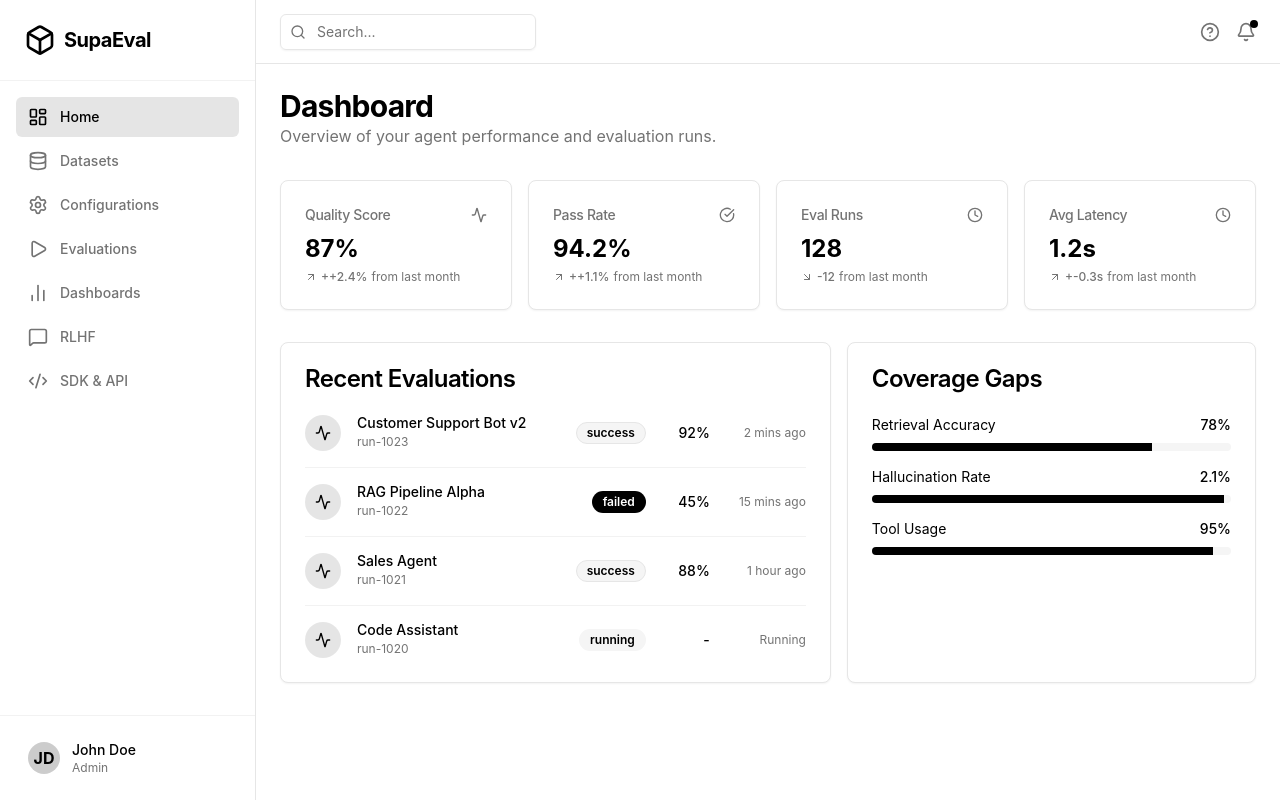
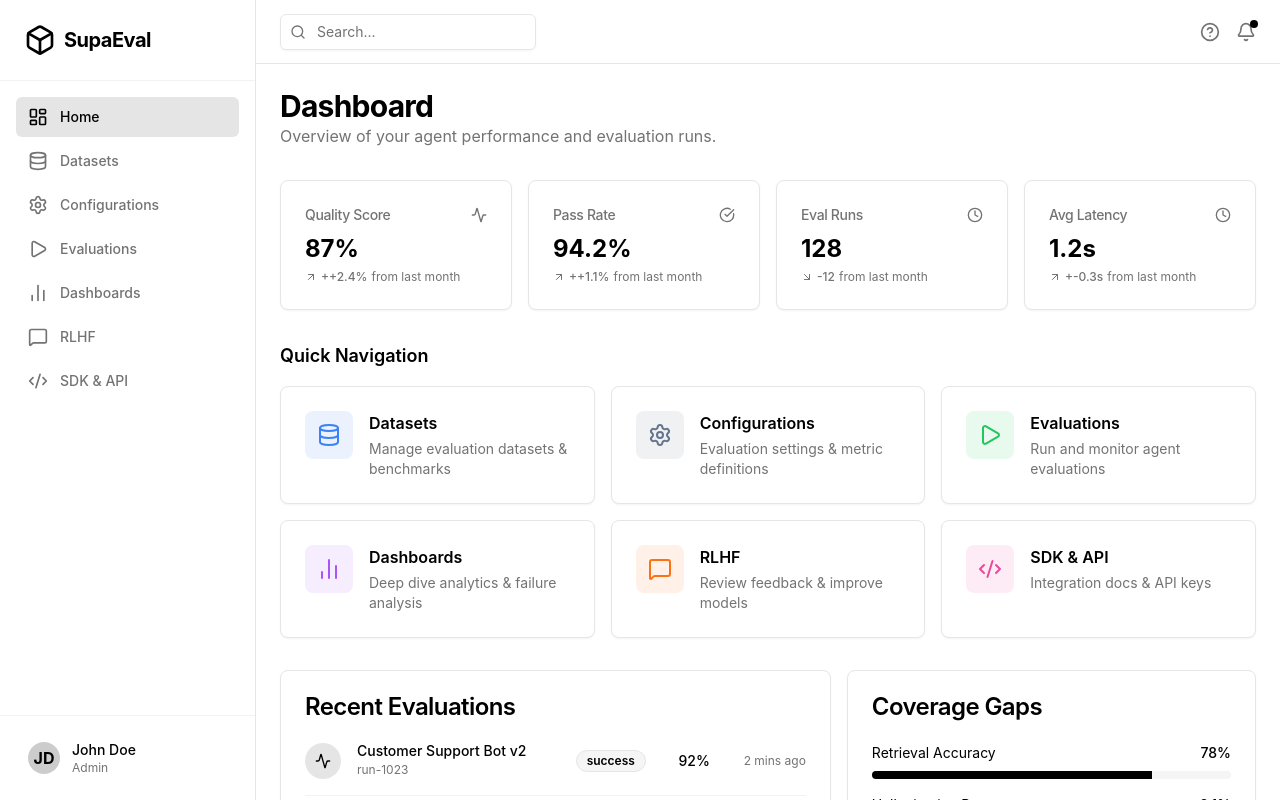
Before and after one commit to soumic28/supaeval-dashboards, a React (Vite) app: page / in a window 1280 px wide. Shown: the top 800 px of the page. Built offline with nearby package versions, Linux system fonts and the light colour scheme.

Commit message:
feat: Implement DashboardHome page displaying key statistics, recent evaluation runs, quick navigation, and coverage gaps.

```diff
--- a/src/pages/DashboardHome.tsx
+++ b/src/pages/DashboardHome.tsx
@@ -1,9 +1,12 @@
 import { Card, CardContent, CardHeader, CardTitle } from '@/components/ui/Card';
 import { Badge } from '@/components/ui/Badge';
-import { Activity, CheckCircle, Clock, ArrowUpRight, ArrowDownRight } from 'lucide-react';
+import { Activity, CheckCircle, Clock, ArrowUpRight, ArrowDownRight, Database, Settings, Play, BarChart2, MessageSquare, Code2, ArrowRight } from 'lucide-react';
 import { motion } from 'framer-motion';
+import { useNavigate } from 'react-router-dom';
 
 export default function DashboardHome() {
+    const navigate = useNavigate();
+
     const stats = [
         { title: "Quality Score", value: "87%", change: "+2.4%", trend: "up", icon: Activity },
         { title: "Pass Rate", value: "94.2%", change: "+1.1%", trend: "up", icon: CheckCircle },
@@ -16,6 +19,15 @@ export default function DashboardHome() {
         { id: "run-1022", name: "RAG Pipeline Alpha", status: "failed", score: "45%", time: "15 mins ago" },
         { id: "run-1021", name: "Sales Agent", status: "success", score: "88%", time: "1 hour ago" },
         { id: "run-1020", name: "Code Assistant", status: "running", score: "-", time: "Running" },
+    ];
+
+    const navTiles = [
+        { name: 'Datasets', description: 'Manage evaluation datasets & benchmarks', icon: Database, path: '/datasets', color: 'text-blue-500', bg: 'bg-blue-500/10' },
+        { name: 'Configurations', description: 'Evaluation settings & metric definitions', icon: Settings, path: '/configs', color: 'text-slate-500', bg: 'bg-slate-500/10' },
+        { name: 'Evaluations', description: 'Run and monitor agent evaluations', icon: Play, path: '/evaluations', color: 'text-green-500', bg: 'bg-green-500/10' },
+        { name: 'Dashboards', description: 'Deep dive analytics & failure analysis', icon: BarChart2, path: '/dashboards', color: 'text-purple-500', bg: 'bg-purple-500/10' },
+        { name: 'RLHF', description: 'Review feedback & improve models', icon: MessageSquare, path: '/rlhf', color: 'text-orange-500', bg: 'bg-orange-500/10' },
+        { name: 'SDK & API', description: 'Integration docs & API keys', icon: Code2, path: '/sdk', color: 'text-pink-500', bg: 'bg-pink-500/10' },
     ];
 
     return (
@@ -57,6 +69,39 @@ export default function DashboardHome() {
                         </Card>
                     </motion.div>
                 ))}
+            </div>
+
+            <div>
+                <h2 className="text-lg font-semibold mb-4">Quick Navigation</h2>
+                <div className="grid gap-4 grid-cols-1 md:grid-cols-2 lg:grid-cols-3">
+                    {navTiles.map((tile, index) => (
+                        <motion.div
+                            key={tile.name}
+                            initial={{ opacity: 0, scale: 0.95 }}
+                            animate={{ opacity: 1, scale: 1 }}
+                            transition={{ delay: 0.2 + index * 0.05 }}
+                            whileHover={{ scale: 1.02 }}
+                            whileTap={{ scale: 0.98 }}
+                            onClick={() => navigate(tile.path)}
+                            className="cursor-pointer"
+                        >
+                            <Card className="h-full hover:border-primary/50 transition-colors">
+                                <CardContent className="p-6 flex items-start gap-4">
+                                    <div className={`p-3 rounded-lg ${tile.bg} ${tile.color}`}>
+                                        <tile.icon className="w-6 h-6" />
+                                    </div>
+                                    <div className="flex-1">
+                                        <h3 className="font-semibold text-foreground flex items-center gap-2">
+                                            {tile.name}
+                                            <ArrowRight className="w-4 h-4 opacity-0 -ml-2 group-hover:opacity-100 group-hover:ml-0 transition-all" />
+                                        </h3>
+                                        <p className="text-sm text-muted-foreground mt-1">{tile.description}</p>
+                                    </div>
+                                </CardContent>
+                            </Card>
+                        </motion.div>
+                    ))}
+                </div>
             </div>
 
             <div className="grid gap-4 grid-cols-1 md:grid-cols-2 lg:grid-cols-7">
```
